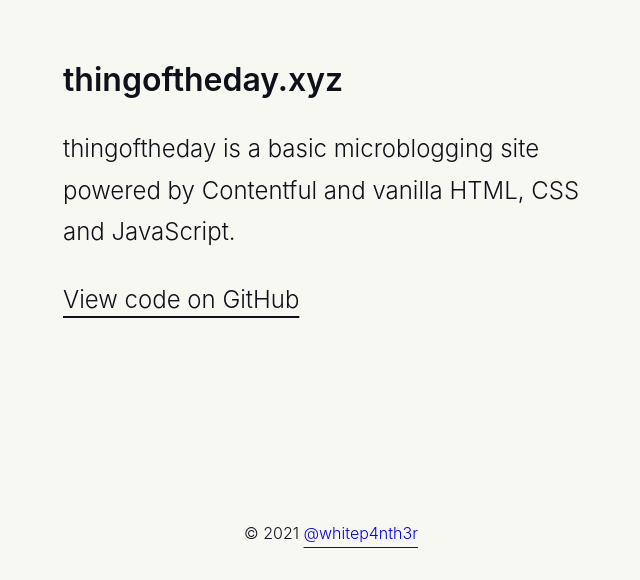
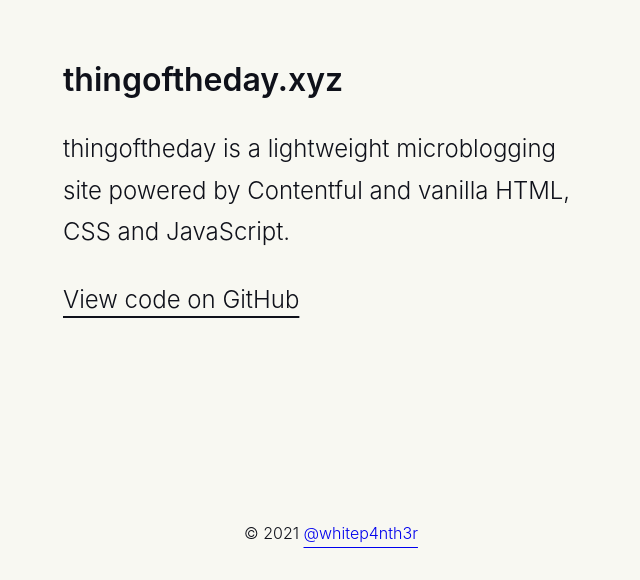
Before and after one commit to whitep4nth3r/thingoftheday, a plain HTML site: page index.html in a window 1280 px wide. Shown: the whole page, without its empty margins (309-949 px from the left). Drawn offline with Linux system fonts and the light colour scheme; no server answers.

Commit message:
:pencil2: Fix typo

```diff
--- a/index.html
+++ b/index.html
@@ -37,7 +37,7 @@
     <main class="container">
       <header>
         <h1 class="microblog__title">thingoftheday.xyz</h1>
-        <p class="microblog__description">thingoftheday is a basic microblogging site powered by Contentful and vanilla HTML, CSS and JavaScript.</p>
+        <p class="microblog__description">thingoftheday is a lightweight microblogging site powered by Contentful and vanilla HTML, CSS and JavaScript.</p>
         <a href="https://github.com/whitep4nth3r/thingoftheday"
         target="_blank"
         rel="noopener noreferrer"
```
